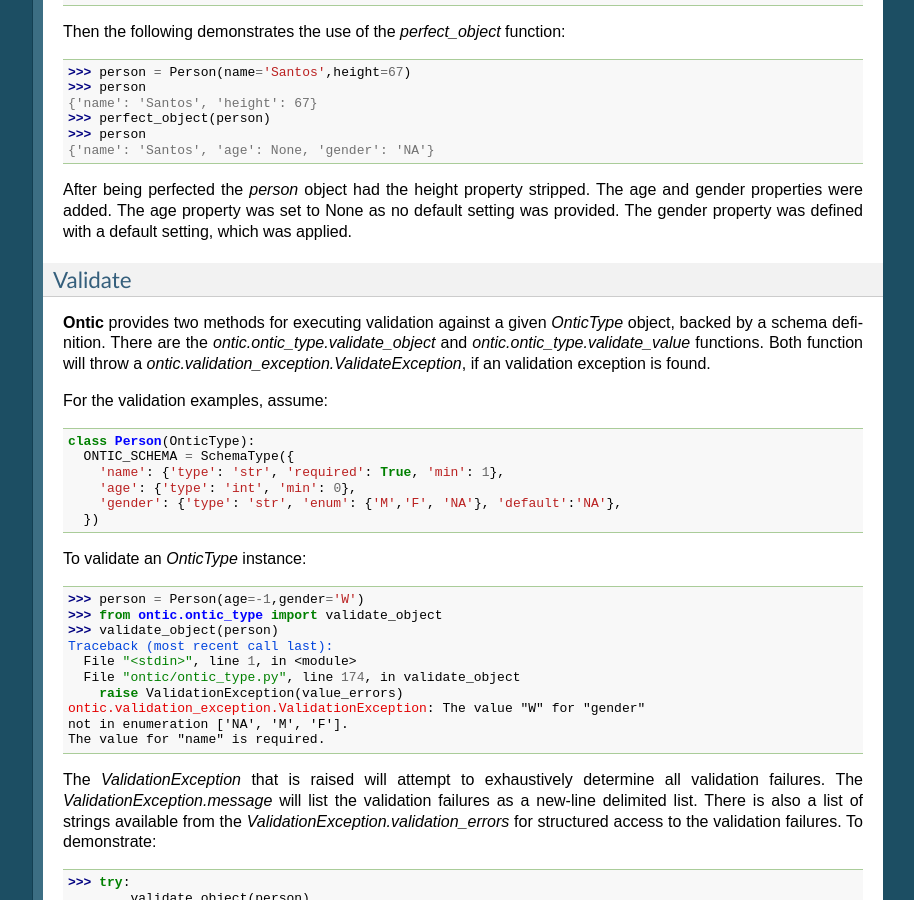
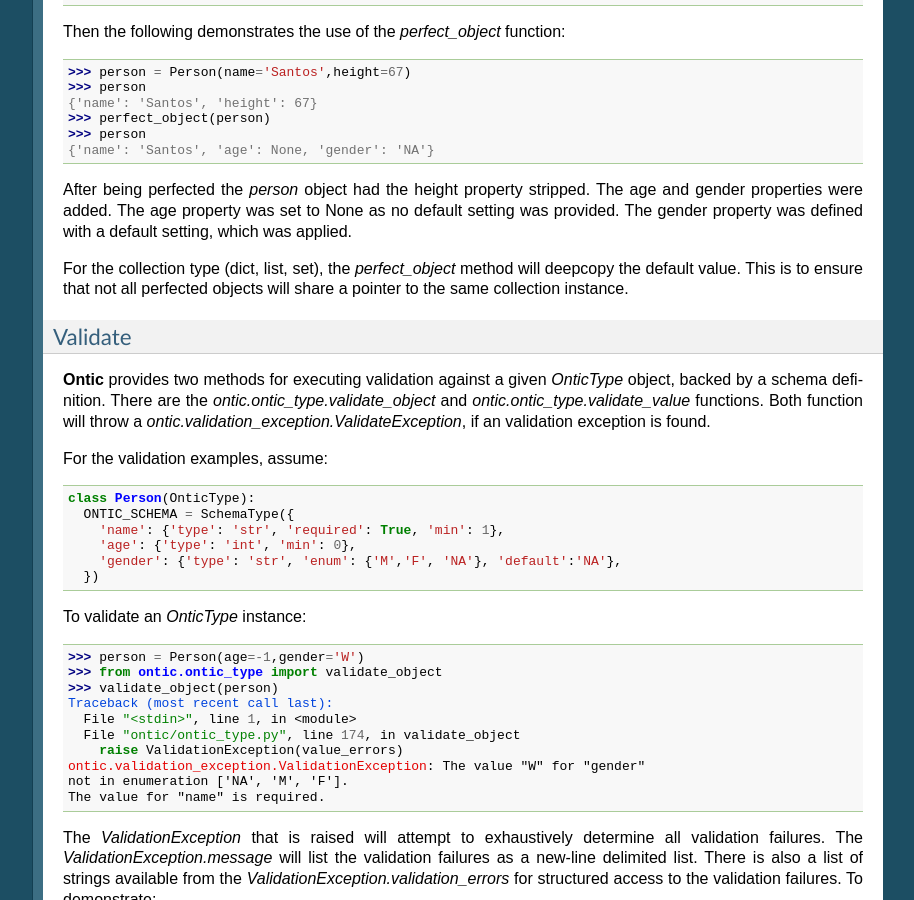
Before and after one commit to neoinsanity/ontic, a Sphinx documentation site: the page built from doc/ontic.rst, in a window 1280 px wide and 900 px high, scrolled down 4881 px. Shown: the whole window, without its empty margins (187-1101 px from the left). Built offline with Sphinx 7.4.7, drawn with Linux system fonts in a browser that asks for light colours.

Commit message:
Added documentation for the deep copy feature of perfect_object on collection type defaults.

```diff
--- a/doc/ontic.rst
+++ b/doc/ontic.rst
@@ -264,6 +264,10 @@ The age and gender properties were added. The age property was set to None as
 no default setting was provided. The gender property was defined with a
 default setting, which was applied.
 
+For the collection type (dict, list, set), the *perfect_object* method will
+deepcopy the default value. This is to ensure that not all perfected objects
+will share a pointer to the same collection instance.
+
 Validate
 ---------
 
```
Also changed, not shown: 1 other file.
